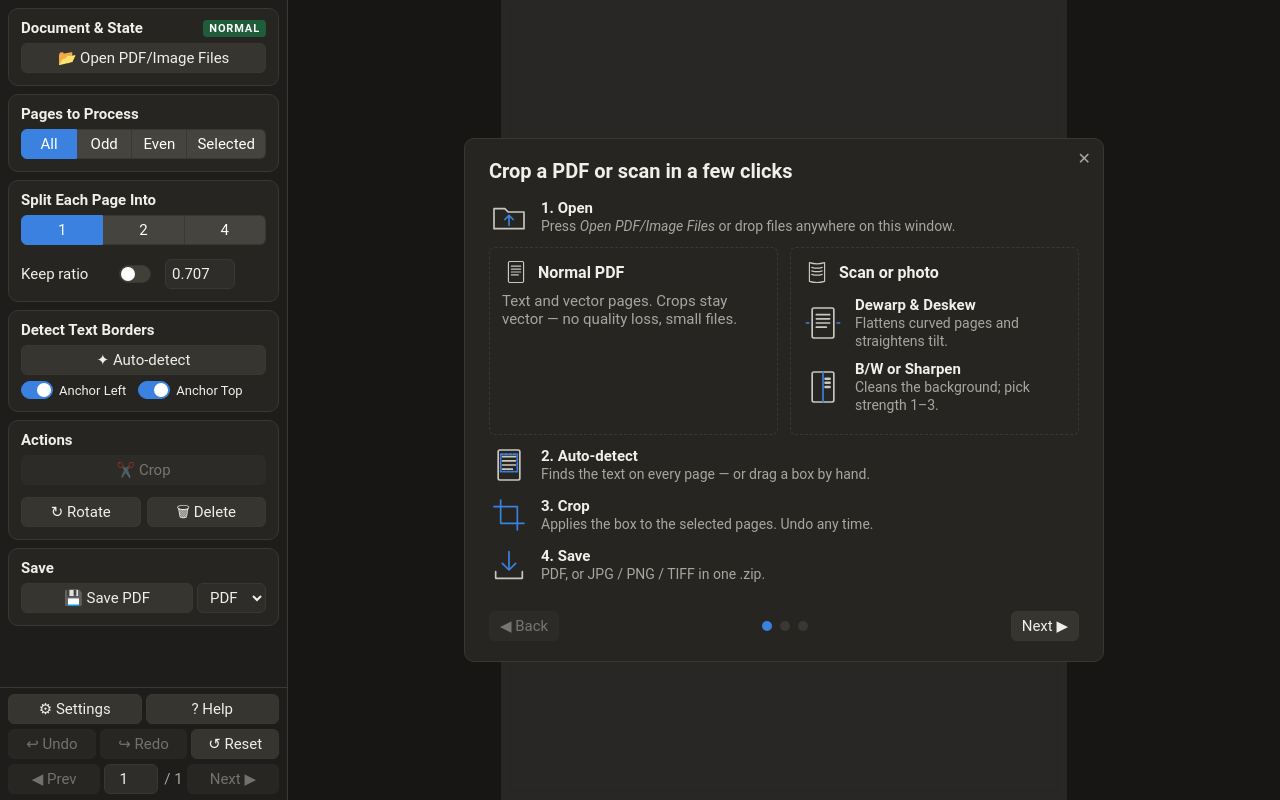
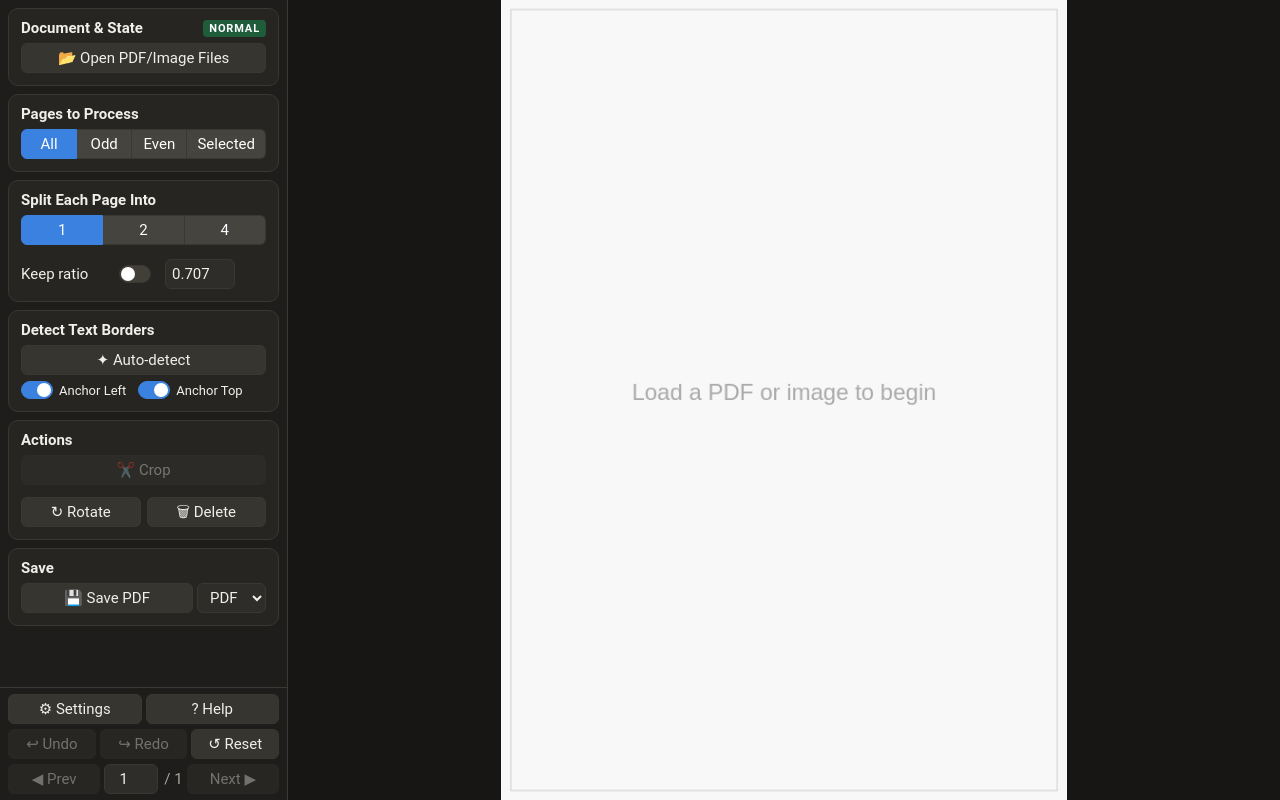
Before and after one commit to pavel9860/smartcrop-pdf-web, a website built with Vite: page index.html in a window 1280 px wide. Built offline with nearby package versions, Linux system fonts and the light colour scheme; some packages are replaced by stand-ins of ours; what @techstark/opencv-js would draw is missing.

Commit message:
Revert "Add a 3-page illustrated start guide over the placeholder page"
This reverts commit fc5fca23c40e622d249875d96d0aad6eaf5ceb44.

```diff
--- a/src/core/model.ts
+++ b/src/core/model.ts
@@ -120,7 +120,7 @@ export class AppModel {
     this._raster = new PageRasterPipeline(_adapter, this._page_index, {
       mode: (): Mode => this._mode,
       display_dpi: (): number => this._display_dpi,
-      is_synthetic: (): boolean => this.is_placeholder,
+      is_synthetic: (): boolean => this._doc === null || !!this._doc.synthetic,
       rotation: (p): number => this.document.rotation.get(p) ?? 0,
       process_intent: (p): PageProcessIntent => this._page_process_intent(p),
       dewarp_supersample: (): number => this.settings.dewarp_supersample,
@@ -253,9 +253,6 @@ export class AppModel {
 
   // Loaded document name for the sidebar's Document & State card. One file → its name; several →
   // "first.pdf +N more". Empty when nothing is loaded.
-  // True while no real file is open (the synthetic placeholder page, spec-web §1).
-  get is_placeholder(): boolean { return this._doc === null || !!this._doc.synthetic }
-
   get document_name(): string {
     const names = this._doc?.file_names ?? []
     const first = names[0] ?? ''
--- a/src/styles/app.css
+++ b/src/styles/app.css
@@ -643,50 +643,6 @@ input, select { font: inherit; }
 }
 .drop-zone__icon { font-size: 3rem; }
 
-/* ── Start guide (start_guide.ts) — over the placeholder page ── */
-.start-guide {
-  position: absolute; inset: 0; z-index: 4;
-  display: flex; align-items: center; justify-content: center;
-  padding: 16px; overflow: auto; pointer-events: none;
-  background: color-mix(in srgb, var(--bg-canvas) 92%, transparent);
-}
-.guide-card {
-  width: min(640px, 100%);
-  background: var(--bg-card); border: 1px solid var(--border-card); border-radius: var(--radius-card);
-  padding: 20px 24px; color: var(--text-primary);
-  min-height: min(440px, 100%); display: flex; flex-direction: column;
-  position: relative; pointer-events: auto;
-}
-.guide-close {
-  position: absolute; top: 10px; right: 12px; border: none; background: none; cursor: pointer;
-  color: var(--text-dim); font-size: 1rem;
-}
-.guide-close:hover { color: var(--text-primary); }
-.guide-body { flex: 1; }
-.guide-card h2 { margin: 0 0 14px; font-size: 1.25rem; }
-.guide-card h3 { display: flex; align-items: center; gap: 8px; margin: 0 0 6px; font-size: 1rem; }
-.guide-card p { margin: 0; color: var(--text-dim); }
-.guide-card svg { width: 40px; height: 40px; flex: none; color: var(--text-label); }
-.guide-card h3 svg { width: 28px; height: 28px; }
-.guide-card svg .acc { stroke: var(--accent); }
-.guide-step { display: flex; gap: 12px; align-items: center; margin: 10px 0; }
-.guide-step b { display: block; }
-.guide-step span { color: var(--text-dim); font-size: 0.875rem; }
-.guide-branches { display: grid; grid-template-columns: 1fr 1fr; gap: 12px; margin: 8px 0; }
-.guide-branches > div { border: 1px dashed var(--border); border-radius: var(--radius); padding: 10px 12px; }
-.guide-card kbd, .guide-card code {
-  font-family: var(--font-mono); font-size: 0.8125rem;
-  background: var(--bg-input); border-radius: 4px; padding: 0 4px;
-}
-.guide-nav { display: flex; align-items: center; justify-content: space-between; margin-top: 16px; }
-.guide-dots { display: flex; gap: 8px; }
-.guide-dots button {
-  width: 10px; height: 10px; padding: 0; border-radius: 50%; border: none; cursor: pointer;
-  background: var(--border);
-}
-.guide-dots button.active { background: var(--accent); }
-@media (max-width: 600px) { .guide-branches { grid-template-columns: 1fr; } }
-
 /* ── Utilities ── */
 .hidden  { display: none !important; }
 .w-full  { width: 100%; }
--- a/src/ui/app.ts
+++ b/src/ui/app.ts
@@ -1,7 +1,6 @@
 // AppController — owns AppModel, drives BatchJobs, single error-catch site (ARCHITECTURE §6).
 // Wires the three-column layout (sidebar | detail panel | canvas).
 
-import { StartGuide } from './start_guide'
 import { AppModel, type RendererAdapter } from '@core/model'
 import type { BatchJob } from '@core/batch'
 import { Failed } from '@core/batch'
@@ -51,7 +50,6 @@ export class AppController {
   private readonly _canvas_view: CanvasView
   private readonly _overlay: ProgressOverlay
   private readonly _drop_zone: HTMLElement
-  private readonly _guide: StartGuide
   private readonly _pages_panel: PagesPanel
   private readonly _crop_panel: CropPanel
   private readonly _scan_panel: ScanPanel
@@ -96,7 +94,6 @@ export class AppController {
       <div class="drop-zone__icon">⊞</div>
       <div>Drop PDF or image files here</div>`
     this._canvas_col.appendChild(this._drop_zone)
-    this._guide = new StartGuide(this._canvas_col)
     this._wire_drop_zone(root)
 
     // Panels inside sidebar scroll area
@@ -242,7 +239,6 @@ export class AppController {
 
     this._canvas_view.paint(snap)
     this._drop_zone.classList.toggle('hidden', this._model.has_document)
-    this._guide.set_visible(this._model.is_placeholder)
     this._pages_panel.refresh(this._model, busy)
     this._scan_panel.refresh(this._model, busy)
     this._crop_panel.refresh(this._model, busy)
--- a/src/ui/start_guide.ts
+++ /dev/null
@@ -1,104 +0,0 @@
-// Start guide (spec-web §1): three illustrated pages over the placeholder document — the whole
-// workflow first (native PDF and scan branches side by side), then Split/Pages, then tips.
-import { requireEl } from './dom'
-
-const svg = (body: string): string =>
-  `<svg viewBox="0 0 48 48" aria-hidden="true" fill="none" stroke="currentColor" stroke-width="2"
-    stroke-linecap="round" stroke-linejoin="round">${body}</svg>`
-
-const PAGE = '<rect x="11" y="6" width="26" height="36" rx="2"/>'
-const LINES = '<path d="M16 14h16M16 19h16M16 24h16M16 29h12"/>'
-const ICONS = {
-  open:   svg('<path d="M6 14h13l4 4h19v20H6z"/><path d="M24 34V22m-5 5 5-5 5 5" class="acc"/>'),
-  pdf:    svg(`${PAGE}${LINES}`),
-  scan:   svg('<path d="M11 8q13 4 26 0v32q-13 4-26 0z"/><path d="M15 16q9 3 18 0M15 22q9 3 18 0M15 28q9 3 18 0"/>'),
-  dewarp: svg(`${PAGE}${LINES}<path d="M4 24h3m34 0h3" class="acc"/>`),
-  filter: svg(`${PAGE}<path d="M24 6v36" class="acc"/><path d="M27 14h5M27 19h5M27 24h5" stroke-width="3"/>`),
-  detect: svg(`${PAGE}${LINES}<rect x="14" y="11" width="20" height="21" stroke-dasharray="3 2" class="acc"/>`),
-  crop:   svg('<path d="M14 6v28h28M6 14h28v28" class="acc"/>'),
-  save:   svg('<path d="M24 8v22m-8-8 8 8 8-8" class="acc"/><path d="M8 32v8h32v-8"/>'),
-  split:  svg('<rect x="5" y="8" width="38" height="30" rx="2"/><path d="M24 8v30" class="acc" stroke-dasharray="3 2"/>'),
-  pages:  svg('<rect x="6" y="10" width="14" height="20" rx="1"/><rect x="17" y="14" width="14" height="20" rx="1" class="acc"/><rect x="28" y="18" width="14" height="20" rx="1"/>'),
-  ratio:  svg('<rect x="8" y="12" width="32" height="24" rx="2"/><path d="M8 12l32 24" class="acc"/>'),
-  undo:   svg('<path d="M14 18H30a8 8 0 0 1 0 16H18"/><path d="M19 12l-6 6 6 6" class="acc"/>'),
-  keys:   svg('<rect x="5" y="14" width="38" height="20" rx="3"/><path d="M11 20h2M17 20h2M23 20h2M29 20h2M35 20h2M14 28h20" class="acc"/>'),
-  gear:   svg('<circle cx="24" cy="24" r="6" class="acc"/><path d="M24 6v6M24 36v6M6 24h6M36 24h6M11 11l4 4M33 33l4 4M11 37l4-4M33 15l4-4"/>'),
-  lock:   svg('<rect x="10" y="22" width="28" height="18" rx="2"/><path d="M16 22v-6a8 8 0 0 1 16 0v6" class="acc"/>'),
-} as const
-
-type Step = [keyof typeof ICONS, string, string]
-const step = ([icon, title, text]: Step): string =>
-  `<div class="guide-step">${ICONS[icon]}<div><b>${title}</b><span>${text}</span></div></div>`
-const steps = (list: Step[]): string => list.map(step).join('')
-
-const PAGES: readonly string[] = [
-  `<h2>Crop a PDF or scan in a few clicks</h2>
-   ${step(['open', '1. Open', 'Press <i>Open PDF/Image Files</i> or drop files anywhere on this window.'])}
-   <div class="guide-branches">
-     <div><h3>${ICONS.pdf} Normal PDF</h3>
-       <p>Text and vector pages. Crops stay vector — no quality loss, small files.</p></div>
-     <div><h3>${ICONS.scan} Scan or photo</h3>
-       ${steps([
-         ['dewarp', 'Dewarp &amp; Deskew', 'Flattens curved pages and straightens tilt.'],
-         ['filter', 'B/W or Sharpen', 'Cleans the background; pick strength 1–3.'],
-       ])}</div>
-   </div>
-   ${steps([
-     ['detect', '2. Auto-detect', 'Finds the text on every page — or drag a box by hand.'],
-     ['crop', '3. Crop', 'Applies the box to the selected pages. Undo any time.'],
-     ['save', '4. Save', 'PDF, or JPG / PNG / TIFF in one .zip.'],
-   ])}`,
-  `<h2>Book spreads and page selection</h2>
-   ${steps([
-     ['split', 'Split each page into 2 or 4', 'Two-page scans become separate pages. Drag each window; Same size keeps them equal.'],
-     ['pages', 'Pages to process', 'All, Odd, Even or Selected (e.g. <code>1-3, 7</code>) — every action applies to this set.'],
-     ['ratio', 'Keep ratio &amp; anchors', 'Lock the crop shape; Anchor Left/Top align each page to its own text edge.'],
-   ])}`,
-  `<h2>Tips</h2>
-   ${steps([
-     ['undo', 'Undo / Redo', 'Crop, rotate, split, dewarp and filters are all undoable. Reset reopens the files.'],
-     ['keys', 'Shortcuts', '<kbd>Ctrl+O</kbd> open · <kbd>Ctrl+Enter</kbd> crop · <kbd>Ctrl+S</kbd> save · <kbd>Ctrl+Z</kbd>/<kbd>Ctrl+Y</kbd> · arrows turn pages.'],
-     ['gear', 'Settings', 'Output resolution, paper size, file-name postfix and theme.'],
-     ['lock', 'Private by design', 'Everything runs in your browser — files are never uploaded.'],
-   ])}`,
-]
-
-export class StartGuide {
-  private readonly _el: HTMLElement
-  private _page = 0
-  private _closed = false
-
-  constructor(container: HTMLElement) {
-    this._el = document.createElement('div')
-    this._el.className = 'start-guide'
-    this._el.innerHTML = `
-      <div class="guide-card">
-        <button class="guide-close" data-act="close" title="Hide the guide (it stays in ? Help)" aria-label="Close">✕</button>
-        <div class="guide-body"></div>
-        <div class="guide-nav">
-          <button class="btn btn-secondary" data-act="prev">◀ Back</button>
-          <div class="guide-dots">${PAGES.map((_, i) => `<button data-page="${i}" aria-label="Page ${i + 1}"></button>`).join('')}</div>
-          <button class="btn btn-secondary" data-act="next">Next ▶</button>
-        </div>
-      </div>`
-    this._el.addEventListener('click', ev => {
-      const t = (ev.target as HTMLElement).closest('button')
-      if (!t) return
-      const act = t.dataset['act']
-      if (act === 'close') { this._closed = true; this.set_visible(false); return }
-      this.show_page(act === 'prev' ? this._page - 1 : act === 'next' ? this._page + 1 : Number(t.dataset['page']))
-    })
-    container.appendChild(this._el)
-    this.show_page(0)
-  }
-
-  show_page(n: number): void {
-    this._page = Math.max(0, Math.min(PAGES.length - 1, n))
-    requireEl(this._el, '.guide-body').innerHTML = PAGES[this._page] ?? ''
-    requireEl<HTMLButtonElement>(this._el, '[data-act="prev"]').disabled = this._page === 0
-    requireEl<HTMLButtonElement>(this._el, '[data-act="next"]').disabled = this._page === PAGES.length - 1
-    this._el.querySelectorAll('.guide-dots button').forEach((b, i) => b.classList.toggle('active', i === this._page))
-  }
-
-  set_visible(on: boolean): void { this._el.classList.toggle('hidden', !on || this._closed) }
-}
```
Also changed, not shown: ARCHITECTURE.md (+0 -1 lines), docs/SmartCrop_PDF_Specification_Web.md (+0 -9 lines), tests/core/model.test.ts (+0 -10 lines), tests/e2e/committed_window.spec.ts (+0 -1 lines), tests/e2e/start_guide.spec.ts (deleted, +0 -29 lines).
